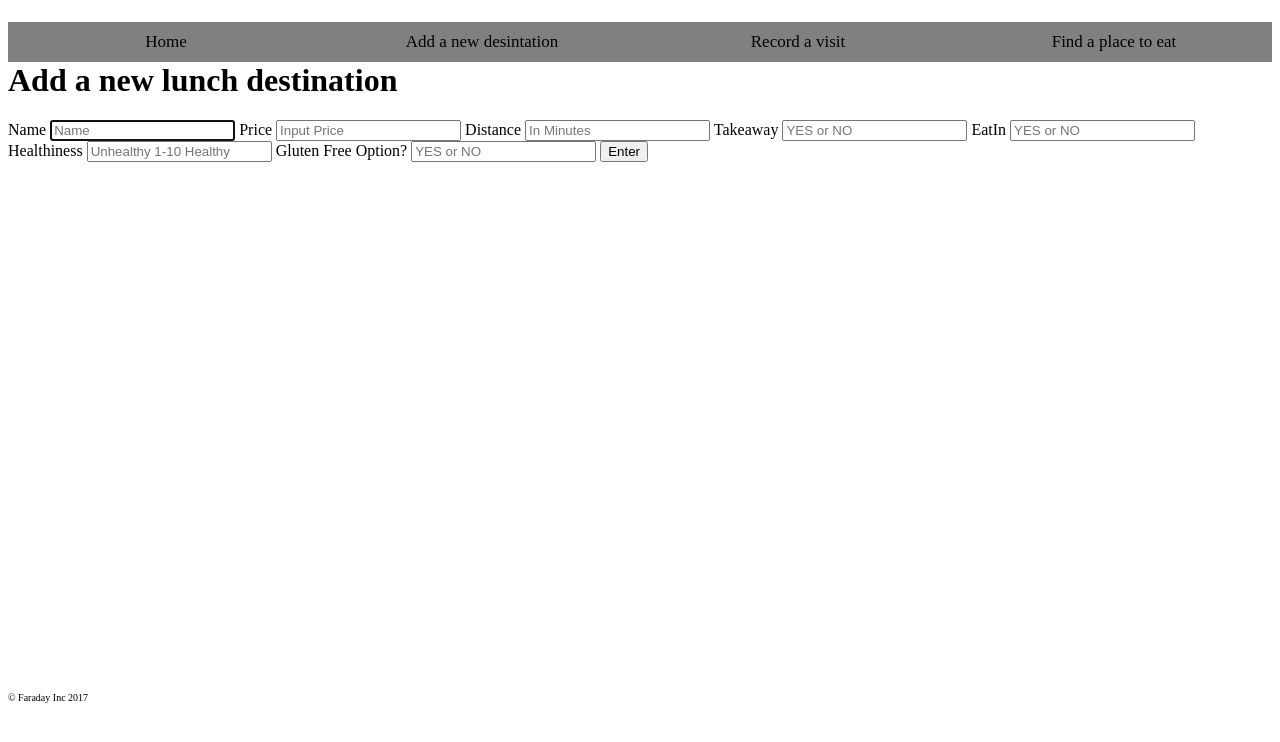
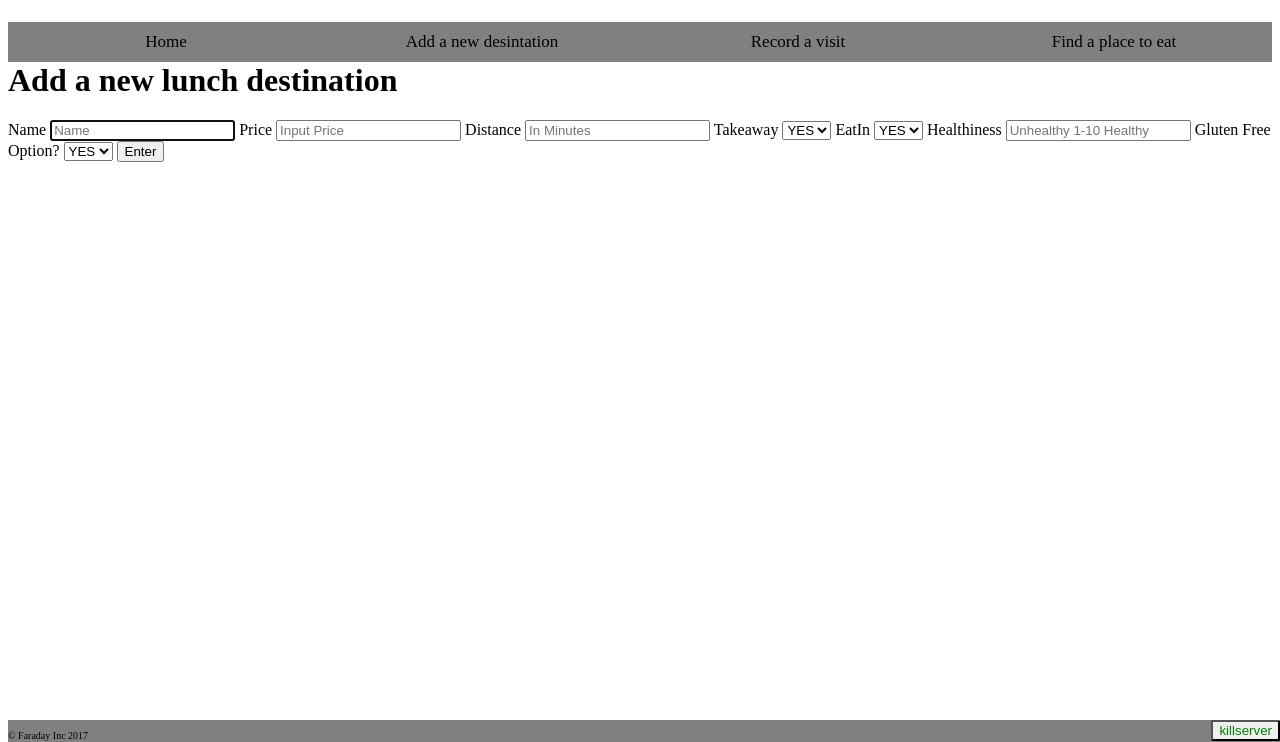
Before and after one commit to thekitbag/Lunchbuddy, a Flask app: page /showAddDestination in a window 1280 px wide. Shown: the part 58-800 px from the top of the page. Run offline with Flask 2, Linux system fonts and the light colour scheme.

Commit message:
Added Table CSS and kill server button to every page

```diff
--- a/static/css/styles.css
+++ b/static/css/styles.css
@@ -27,9 +27,11 @@
 }
 
 .footer {
-	position: absolute;
-	top: 90%;
-	width: 100;
+	position: fixed;
+	bottom: 0;
+	width: 100%;
+  height: 22px;
+  background-color: grey;
 	margin-top: 20px;
 	font-size: 10px;
 }
@@ -39,16 +41,20 @@
 	border-radius: 2px;
 }
 
-#resultsTable {
-  margin:10px;
+table, th, td {
+   border: 1px solid black;
+   border-collapse: collapse;
+   text-align: center;
+   font-size: 20px;
 }
 
-#resultsTable th{
-  color:blue;
-  margin-right:20px;
+table {
+  width:100%;
+  min-width: 1000px;
+  margin-bottom: 25px;
 }
 
-#resultsTable td{
-  color:red;
-  margin-right:20px;
+#killserver {
+  position: fixed;
+  right:0;
 }
--- a/templates/adddestination.html
+++ b/templates/adddestination.html
@@ -32,14 +32,22 @@
           <label for="inputDistance" class="sr-only">Distance</label>
           <input type="number" name="inputDistance" id="inputDistance" class="form-control" placeholder="In Minutes" required>
           <label for="inputTakeaway" class="sr-only">Takeaway</label>
-        <input type="name" name="inputTakeaway" id="inputTakeaway" class="form-control" placeholder="YES or NO" required>
+            <select>
+              <option value="YES">YES</option>
+              <option value="NO">NO</option>
+            </select>
           <label for="inputEatIn" class="sr-only">EatIn</label>
-        <input type="name" name="inputEatIn" id="inputEatIn" class="form-control" placeholder="YES or NO" required>
+            <select>
+              <option value="YES">YES</option>
+              <option value="NO">NO</option>
+            </select>
           <label for="inputHealthiness" class="sr-only">Healthiness</label>
           <input type="number" name="inputHealthiness" id="inputHealthiness" class="form-control" placeholder="Unhealthy 1-10 Healthy" required>
           <label for="inputGluten" class="sr-only">Gluten Free Option?</label>
-        <input type="name" name="inputGluten" id="inputGluten" class="form-control" placeholder="YES or NO" required>
-
+            <select>
+              <option value="YES">YES</option>
+              <option value="NO">NO</option>
+            </select>
           <button id="btnEnter" class="btn btn-lg btn-primary btn-block" type="button">Enter</button>
         </form>
       </div>
@@ -47,6 +55,7 @@
 
 
       <footer class="footer">
+            <button id="killserver" class="bggb" type="button">killserver</button>
             <p>&copy; Faraday Inc 2017</p>
       </footer>
 
--- a/templates/findlunch.html
+++ b/templates/findlunch.html
@@ -3,7 +3,7 @@
 
 <head>
     <title>Lunch Buddy</title>
-    <link rel="stylesheet" type="text/css" href="../static/css/styles.css">
+    <link rel="stylesheet" type="text/css" href="../static/css/styles.css?newversion123">
     <script src="../static/js/jquery-3.2.1.js"></script>
     <script src="../static/js/findLunch.js?newversion31"></script>
 
--- a/templates/index.html
+++ b/templates/index.html
@@ -27,8 +27,9 @@
     </div>
 
     <footer class="footer">
-        <p>&copy; Faraday Inc 2017</p>
-    </footer>
+            <button id="killserver" class="bggb" type="button">killserver</button>
+            <p>&copy; Faraday Inc 2017</p>
+        </footer>
 
 
 </body>
--- a/templates/recordvisit.html
+++ b/templates/recordvisit.html
@@ -36,8 +36,9 @@
 
 
       <footer class="footer">
-        <p>&copy; Faraday Inc 2017</p>
-      </footer>
+            <button id="killserver" class="bggb" type="button">killserver</button>
+            <p>&copy; Faraday Inc 2017</p>
+        </footer>
 
     </div>
   </body>
--- a/to-do.txt
+++ b/to-do.txt
@@ -1,9 +1,5 @@
+CSS
 Validation
-Make forms dropdowns
-navigation bar
-CSS
-create page for viewing the data in the db
 create page for picking at random
 create page for querying the db e.g. GF options
 GA and optimise
-V
```
Lines whose indentation alone changed are shown as unchanged.
